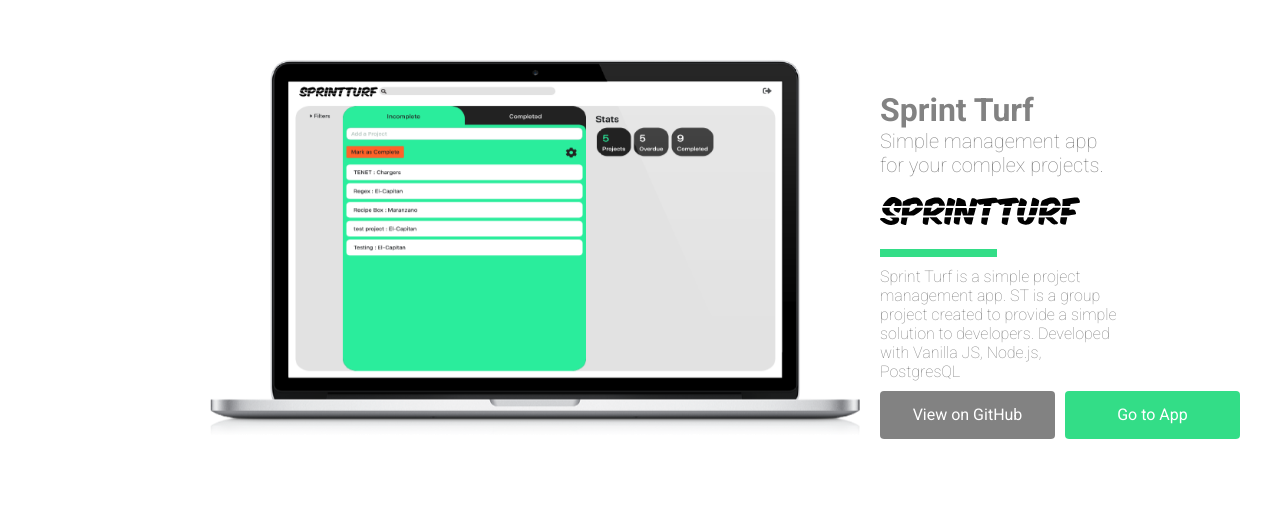
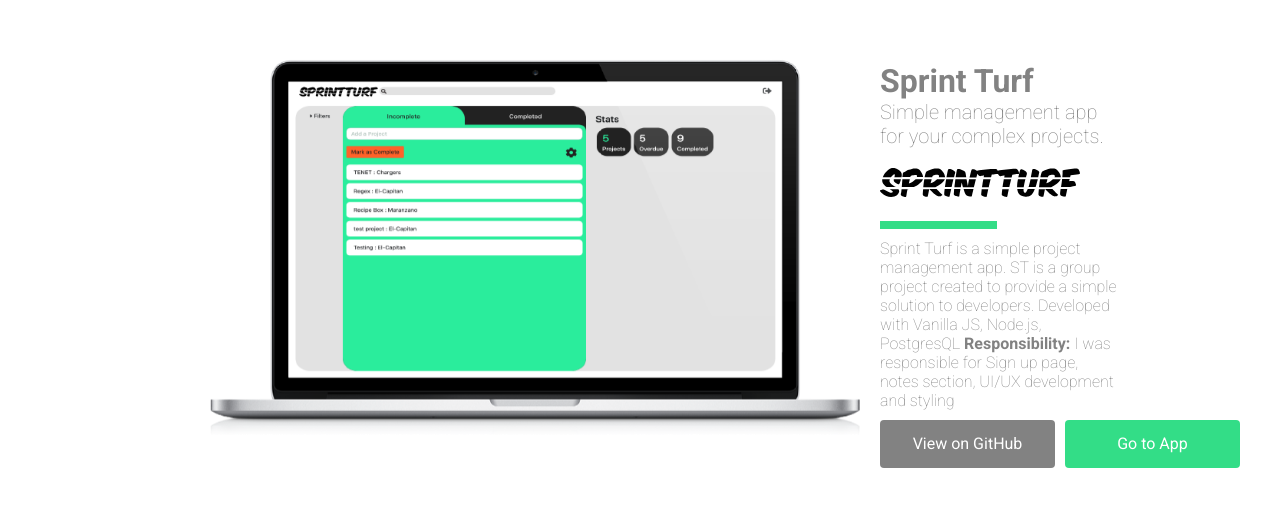
Before and after one commit to anassri/personal-website, a React (Create React App) app: page / in a window 1280 px wide. Shown: the part 4135-4642 px from the top of the page. Built offline with nearby package versions, Linux system fonts and the light colour scheme.

Commit message:
added responsibility section bold ST

```diff
--- a/src/SprintTurf.js
+++ b/src/SprintTurf.js
@@ -8,6 +8,7 @@ export default function SprintTurf({ setPageVisible }) {
     const captions = "Sprint Turf is a simple project management app. ST is a group project created to provide a simple solution to developers. Developed with Vanilla JS, Node.js, PostgresQL"
     const githubs = "https://github.com/anassri/sprint-turf-project";
     const appLinks = "http://sprint-turf.herokuapp.com/";
+    const responsibility = "I was responsible for Sign up page, notes section, UI/UX development and styling"
 
     return (
         // <VisibilitySensor partialVisibility
@@ -26,7 +27,7 @@ export default function SprintTurf({ setPageVisible }) {
                     <img src={stLogo} alt='app logo' className="app-logo" />
                     <div className="hello-line-container content-divider" />
                     <div className="portfolio-third-row">
-                        <p className="caption-text">{captions}</p>
+                        <p className="caption-text">{captions} <span style={{ fontWeight: 'bold' }}> Responsibility: </span>{responsibility}</p>
                     </div>
                     <div className="portfolio-fourt-row">
                         <a className="github-button"
```
